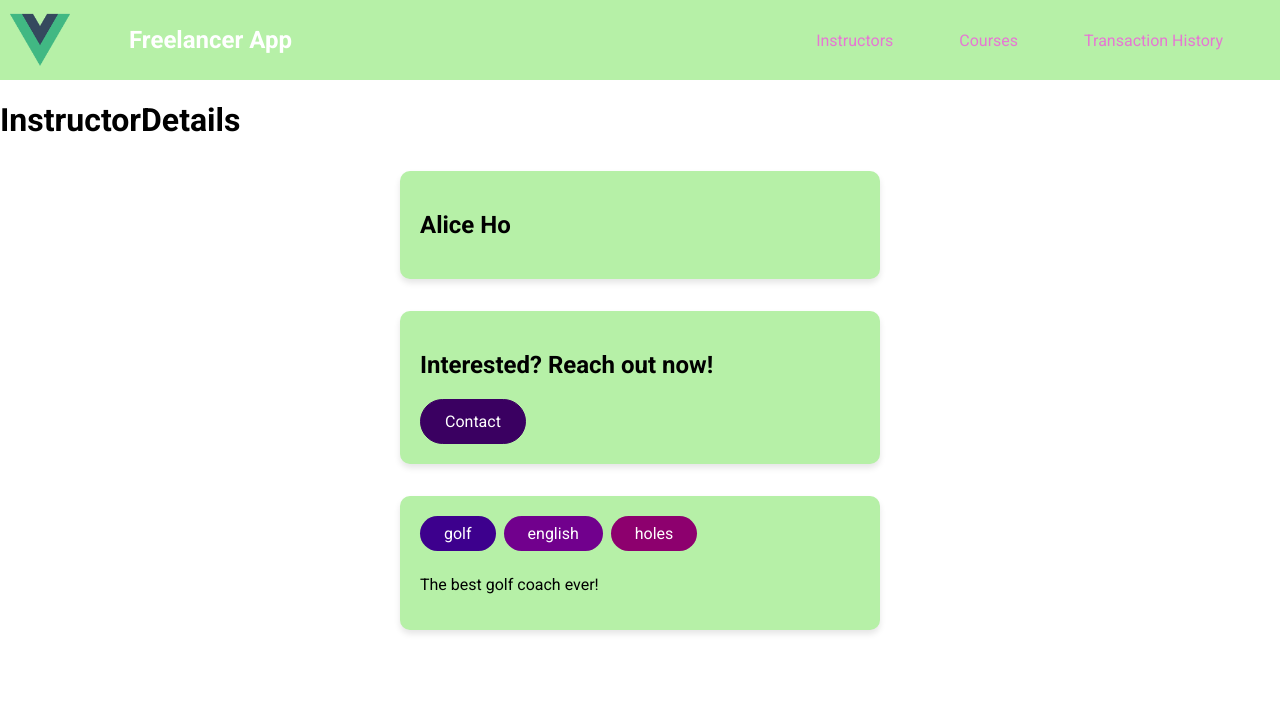
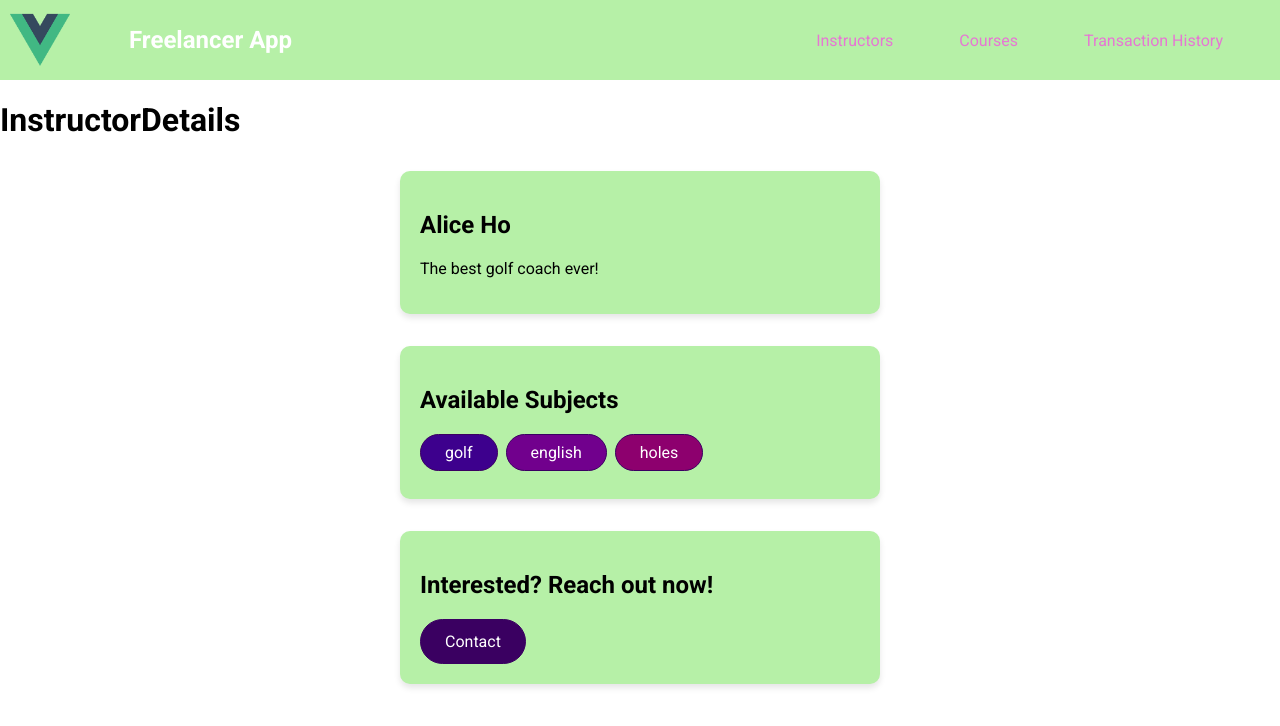
Before and after one commit to kuanhc96/freelance-login-frontend, a Vue app: page /instructors/1 in a window 1280 px wide. Shown: the top 726 px of the page. Built offline with nearby package versions, Linux system fonts and the light colour scheme.

Commit message:
add subject details page

```diff
--- a/src/components/instructors/InstructorSummary.vue
+++ b/src/components/instructors/InstructorSummary.vue
@@ -7,7 +7,7 @@
                 :key="subject.subjectName"
                 :type="subject.subjectName"
                 :title="subject.subjectName"
-            >{{subject.subjectName}}</base-badge>
+            ></base-badge>
         </div>
         <div class="actions">
             <base-button link mode="outline" :to="contactLink">Contact</base-button>
--- a/src/components/ui/BaseBadge.vue
+++ b/src/components/ui/BaseBadge.vue
@@ -1,7 +1,10 @@
 <template>
-    <span class="badge" :class="type">
-        {{title}}
-    </span>
+    <base-button class="badge" :class="type"
+      link :to="to">
+      <span >
+          {{title}}
+      </span>
+    </base-button>
 </template>
 
 <script>
@@ -10,8 +13,11 @@ export default {
     computed: {
         text() {
             return this.title.toUpperCase();
+        },
+        to() {
+          return '/subjects/' + this.title;
         }
-    }
+    },
 }
 </script>
 
--- a/src/pages/instructors/InstructorDetails.vue
+++ b/src/pages/instructors/InstructorDetails.vue
@@ -3,6 +3,17 @@
     <section>
         <base-card>
             <h2>{{instructorName}} </h2>
+            <p>{{ description }}</p>
+        </base-card>
+    </section>
+    <section>
+        <base-card>
+            <h2>Available Subjects</h2>
+            <base-badge v-for="subject in filteredSubjects"
+                :key="subject.subjectName"
+                :type="subject.subjectName"
+                :title="subject.subjectName"
+            ></base-badge>
         </base-card>
     </section>
     <section>
@@ -12,16 +23,6 @@
                 <base-button link :to="contactLink">Contact</base-button>
             </header>
             <router-view/>
-        </base-card>
-    </section>
-    <section>
-        <base-card>
-            <base-badge v-for="subject in filteredSubjects"
-                :key="subject.subjectName"
-                :type="subject.subjectName"
-                :title="subject.subjectName"
-            >{{subject.subjectName}}</base-badge>
-            <p>{{ description }}</p>
         </base-card>
     </section>
 </template>
--- /dev/null
+++ b/src/pages/subjects/SubjectDetails.vue
@@ -0,0 +1,3 @@
+<template>
+    <h2>subject details</h2>
+</template>
--- a/src/router/router.js
+++ b/src/router/router.js
@@ -12,6 +12,7 @@ import CoursesList from '../pages/courses/CoursesList'
 import CourseDetails from '../pages/courses/CourseDetails'
 import TransactionsList from '../pages/transactions/TransactionsList'
 import TransactionDetails from '../pages/transactions/TransactionDetails'
+import SubjectDetails from '../pages/subjects/SubjectDetails'
 import NotFound from '../pages/NotFound.vue'
 import Dashboard from '../pages/Dash-Board.vue'
 
@@ -31,6 +32,8 @@ const routes = [
   { path: '/courses/:id', component: CourseDetails },
   { path: '/transactions', component: TransactionsList },
   { path: '/transactions/:id', component: TransactionDetails },
+  { path: '/subjects', component: null },
+  { path: '/subjects/:id', component: SubjectDetails },
   { path: '/:notFound(.*)', redirect: '/notFound' },
   { path: '/notFound', component: NotFound }
 ];
```
